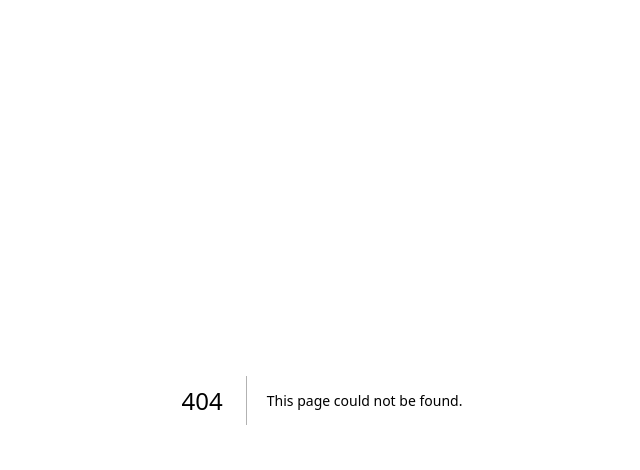
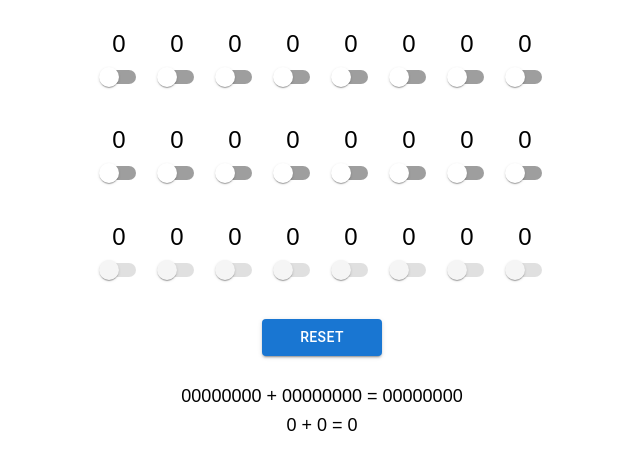
Before and after one commit to RojkovYury/idog, a Next.js app: page /services/bc in a window 1280 px wide. Before the commit this address had no page. Shown: the top 470 px of the page, without its empty margins (318-958 px from the left). Built offline with nearby package versions, Linux system fonts and the light colour scheme.

Commit message:
binary for fun

```diff
--- a/src/app/components/contacts-main.tsx
+++ b/src/app/components/contacts-main.tsx
@@ -1,8 +1,6 @@
 import { Box } from "@mui/material";
 
 import ContactsMap from "./contacts-main/contacts-map";
-import ContactsMapMobile from "./contacts-main/contacts-map-mobile";
-import ContactsPaper from "./contacts-main/contacts-paper";
 import ContactsPaperMobile from "./contacts-main/contacts-paper-mobile";
 import ContactsSocial from './contacts-main/contacts-social';
 
--- /dev/null
+++ b/src/app/services/bc/page.tsx
@@ -0,0 +1,179 @@
+'use client'
+
+import { useState, useEffect } from "react";
+import { Switch, Divider, Button } from '@mui/material';
+
+/*
+pIn  - есть ли перенос из предыдущего разряда?
+pOut - добавить перенос в следующий разряд
+Summ - сумма двуч цифр(!) с учетом переноса
+
+a b pIn => Summ pOut
+
+0 0 0 => 0 0
+0 1 0 => 1 0
+1 0 0 => 1 0
+1 1 0 => 0 1
+0 0 1 => 1 0
+0 1 1 => 0 1
+1 0 1 => 0 1
+1 1 1 => 1 1
+*/
+
+export default function Bc() {
+  // x + y = z
+  const [x, setX] = useState([false, false, false, false, false, false, false, false]);
+  const [y, setY] = useState([false, false, false, false, false, false, false, false]);
+  const [z, setZ] = useState([false, false, false, false, false, false, false, false]);
+  const [x10, setX10] = useState('');
+  const [y10, setY10] = useState('');
+  const [z10, setZ10] = useState('');
+
+  useEffect(() => {
+    let pIn = false
+    for (let i = 0; i < 8; i++) {
+      const pOut = (x[i] && y[i]) || (x[i] && pIn) || (y[i] && pIn)
+      const Summ = (x[i] || y[i] || pIn) && !pOut || (x[i] && y[i] && pIn)
+      pOut ? (pIn = true) : (pIn = false)
+      setZ((prevState => {
+        const updatedZ = [...prevState];
+        Summ ? (updatedZ[i] = true) : (updatedZ[i] = false);
+        return updatedZ;
+      }))
+    }
+  }, [x, y]);
+
+  useEffect(() => {
+    setX10('');
+    setY10('');
+    setZ10('');
+    for (let i = 0; i < 8; i++) {
+      let stringX = x[i] ? '1' : '0'
+      let stringY = y[i] ? '1' : '0'
+      let stringZ = z[i] ? '1' : '0'
+      setX10((prevState) => prevState + stringX)
+      setY10((prevState) => prevState + stringY)
+      setZ10((prevState) => prevState + stringZ)
+    }
+    setX10(prevState => prevState.split("").reverse().join(""));
+    setY10(prevState => prevState.split("").reverse().join(""));
+    setZ10(prevState => prevState.split("").reverse().join(""));
+  }, [x, y, z]);
+
+  return (
+    <div style={{ display: 'flex', alignItems: 'center', flexDirection: 'column' }}>
+      <div style={{ font: 'menu', fontSize: '24px', display: 'flex', flexDirection: 'row-reverse', marginTop: '30px' }}>
+        {x.map((_, index) => {
+          return(
+            <div
+              key={index}
+              style={{ display: 'flex', flexDirection: 'column', justifyContent: 'center', alignItems: 'center'  }}
+            >
+              <div>{x[index] ? '1' : '0'}</div>
+              <Switch
+                checked={ x[index] }
+                onChange={() => setX((prevState => {
+                  const updatedX = [...prevState];
+                  x[index] ? updatedX[index] = false : updatedX[index] = true;
+                  return updatedX;
+                }))}
+              />
+            </div>
+          )
+        })}
+      </div>
+
+      <div style={{ font: 'menu', fontSize: '24px', display: 'flex', flexDirection: 'row-reverse', marginTop: '30px' }}>
+        {y.map((_, index) => {
+          return(
+            <div
+              key={index}
+              style={{ display: 'flex', flexDirection: 'column', justifyContent: 'center', alignItems: 'center'  }}
+            >
+              <div>{ y[index] ? '1' : '0' }</div>
+              <Switch
+                checked={y[index]}
+                onChange={() => setY((prevState => {
+                  const updatedY = [...prevState];
+                  y[index] ? updatedY[index] = false : updatedY[index] = true;
+                  return updatedY;
+                }))}
+              />
+            </div>
+          )
+        })}
+      </div>
+
+      <Divider />
+
+      <div style={{ font: 'menu', fontSize: '24px', display: 'flex', flexDirection: 'row-reverse', marginTop: '30px' }}>
+        {z.map((_, index) => {
+          return(
+            <div
+              key={index}
+              style={{ display: 'flex', flexDirection: 'column', justifyContent: 'center', alignItems: 'center'  }}
+            >
+              <div>{ z[index] ? '1' : '0' }</div>
+              <Switch
+                checked={z[index]}
+                disabled
+              />
+            </div>
+          )
+        })}
+      </div>
+
+      <Button
+        onClick={() => {
+          setX([false, false, false, false, false, false, false, false]);
+          setY([false, false, false, false, false, false, false, false]);
+        }}
+        variant='contained'
+        sx={{ marginTop: '30px', width: '120px' }}
+      >
+        reset
+      </Button>
+
+      <div style={{ font: 'menu', fontSize: '18px', marginTop: '30px' }}>
+        {x10} + {y10} = {z10}
+      </div>
+
+      <div style={{ font: 'menu', fontSize: '18px', marginTop: '8px' }}>
+        {parseInt(x10, 2)} + {parseInt(y10, 2)} = {Number(parseInt(x10, 2)) + Number(parseInt(y10, 2))}
+      </div>
+
+    </div>
+  )
+}
+
+/*
+const useSummator = (a: boolean, b: boolean, pIn: boolean) => {
+
+  if ((!a && !b) && !pIn) { return [ false, false ] }
+  if ((!a || !b) && !pIn) { return [ true,  false ] }
+  if (( a &&  b) && !pIn) { return [ false, true  ] }
+  if ((!a && !b) &&  pIn) { return [ true,  false ] }
+  if ((!a || !b) &&  pIn) { return [ false, true  ] }
+  if (( a &&  b) &&  pIn) { return [ true,  true  ] }
+
+  // or
+
+  const pOut = (a && b) || (a && pIn) || (b && pIn)
+  const Summ = (a || b || pIn) && !pOut || (a && b && pIn)
+  return [Summ, pOut]
+}
+
+  console.log(
+                                      // a b pIn => S pOut
+    useSummator(false, false, false), // 0 0 0 => 0 0
+    useSummator(false, true, false),  // 0 1 0 => 1 0
+    useSummator(true, false, false),  // 1 0 0 => 1 0
+    useSummator(true, true, false),   // 1 1 0 => 0 1
+
+    useSummator(false, false, true),  // 0 0 1 => 1 0
+    useSummator(false, true, true),   // 0 1 1 => 0 1
+    useSummator(true, false, true),   // 1 0 1 => 0 1
+    useSummator(true, true, true),    // 1 1 1 => 1 1
+  );
+
+*/
```
